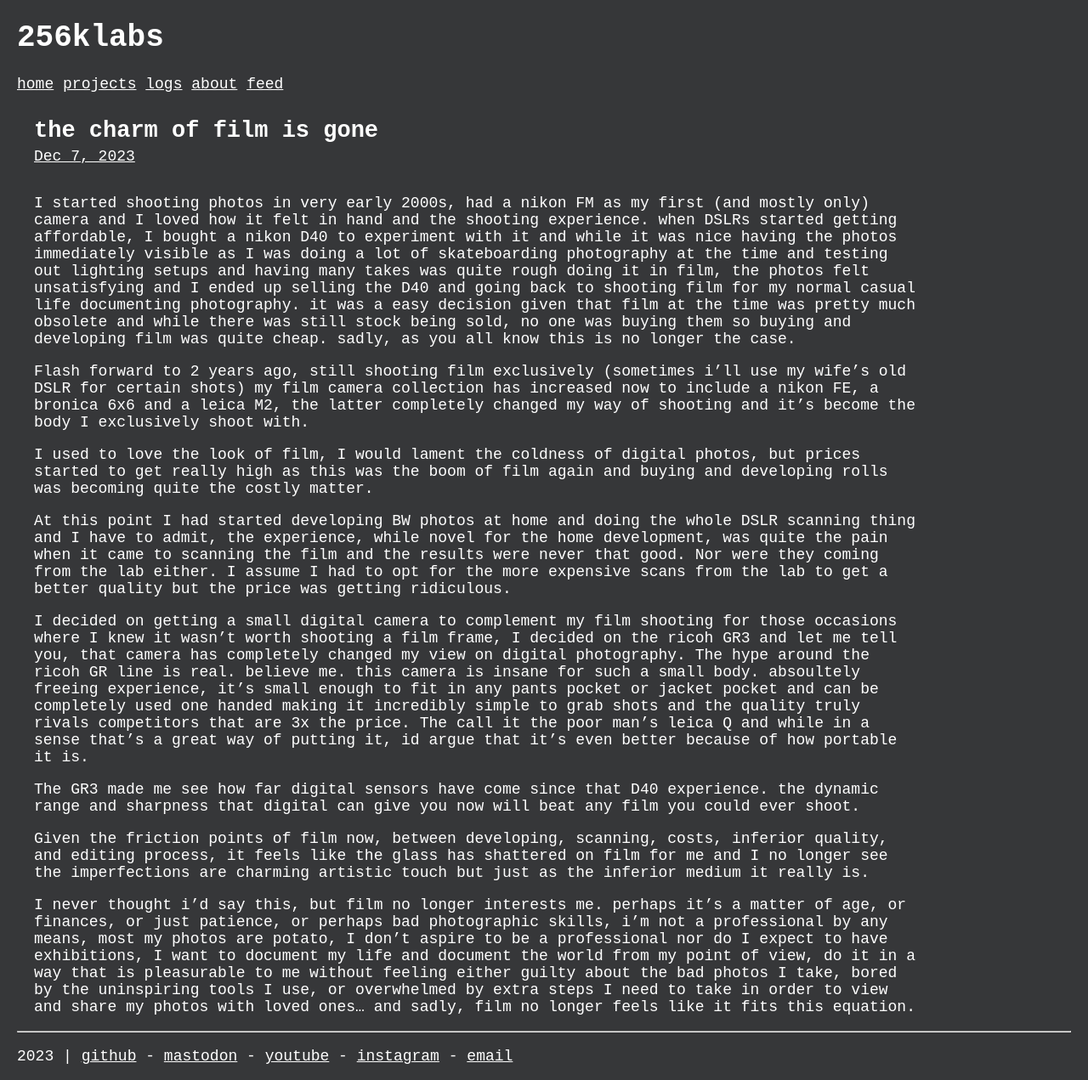
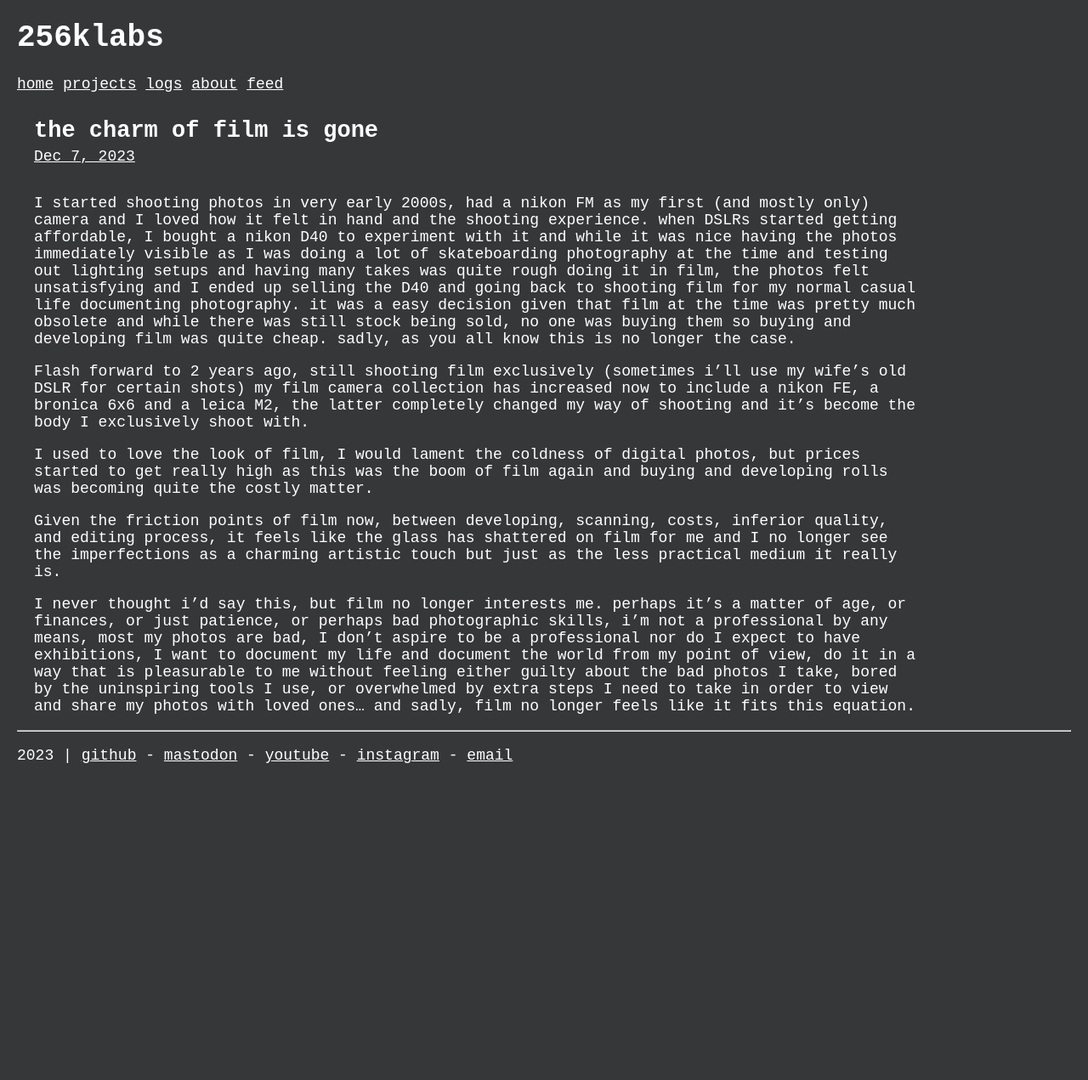
Before and after one commit to 256k/256KLABS, a Jekyll site: the page built from _posts/2023-12-07-the-charm-of-film-is-gone.md, in a window 1280 px wide. Shown: the whole page at 85% size. Built offline with Jekyll 4.4.1, drawn with Linux system fonts in a browser that asks for light colours; after the commit the page ends 917 px from its top, so only the background shows below that.

Commit message:
new post edited

```diff
--- a/_posts/2023-12-07-the-charm-of-film-is-gone.md
+++ b/_posts/2023-12-07-the-charm-of-film-is-gone.md
@@ -11,12 +11,6 @@ Flash forward to 2 years ago, still shooting film exclusively (sometimes i'll us
 
 I used to love the look of film, I would lament the coldness of digital photos, but prices started to get really high as this was the boom of film again and buying and developing rolls was becoming quite the costly matter.
 
-At this point I had started developing BW photos at home and doing the whole DSLR scanning thing and I have to admit, the experience, while novel for the home development, was quite the pain when it came to scanning the film and the results were never that good. Nor were they coming from the lab either. I assume I had to opt for the more expensive scans from the lab to get a better quality but the price was getting ridiculous.
+Given the friction points of film now, between developing, scanning, costs, inferior quality, and editing process, it feels like the glass has shattered on film for me and I no longer see the imperfections as a charming artistic touch but just as the less practical medium it really is.
 
-I decided on getting a small digital camera to complement my film shooting for those occasions where I knew it wasn't worth shooting a film frame, I decided on the ricoh GR3 and let me tell you, that camera has completely changed my view on digital photography. The hype around the ricoh GR line is real. believe me. this camera is insane for such a small body. absoultely freeing experience, it's small enough to fit in any pants pocket or jacket pocket and can be completely used one handed making it incredibly simple to grab shots and the quality truly rivals competitors that are 3x the price. The call it the poor man's leica Q and while in a sense that's a great way of putting it, id argue that it's even better because of how portable it is.
-
-The GR3 made me see how far digital sensors have come since that D40 experience. the dynamic range and sharpness that digital can give you now will beat any film you could ever shoot.
-
-Given the friction points of film now, between developing, scanning, costs, inferior quality, and editing process, it feels like the glass has shattered on film for me and I no longer see the imperfections are charming artistic touch but just as the inferior medium it really is.
-
-I never thought i'd say this, but film no longer interests me. perhaps it's a matter of age, or finances, or just patience, or perhaps bad photographic skills, i'm not a professional by any means, most my photos are potato, I don't aspire to be a professional nor do I expect to have exhibitions, I want to document my life and document the world from my point of view, do it in a way that is pleasurable to me without feeling either guilty about the bad photos I take, bored by the uninspiring tools I use, or overwhelmed by extra steps I need to take in order to view and share my photos with loved ones... and sadly, film no longer feels like it fits this equation.
+I never thought i'd say this, but film no longer interests me. perhaps it's a matter of age, or finances, or just patience, or perhaps bad photographic skills, i'm not a professional by any means, most my photos are bad, I don't aspire to be a professional nor do I expect to have exhibitions, I want to document my life and document the world from my point of view, do it in a way that is pleasurable to me without feeling either guilty about the bad photos I take, bored by the uninspiring tools I use, or overwhelmed by extra steps I need to take in order to view and share my photos with loved ones... and sadly, film no longer feels like it fits this equation.
```
